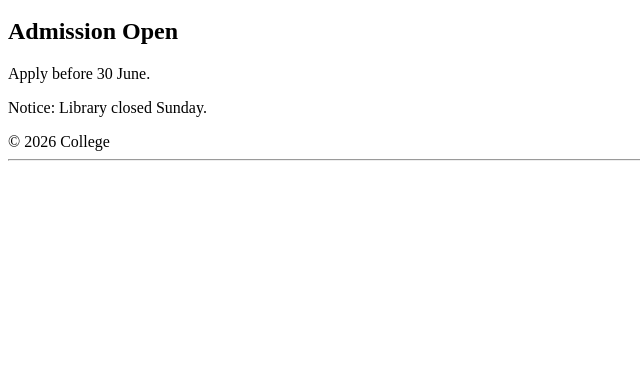
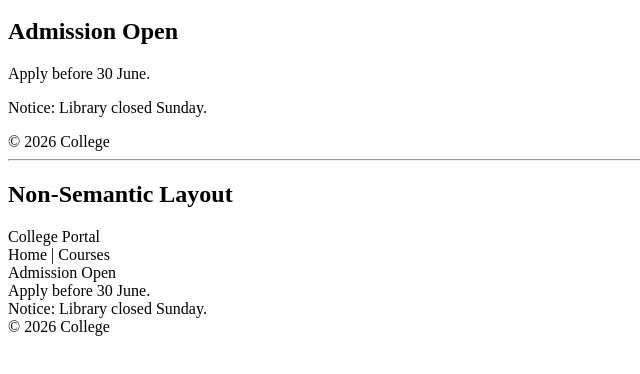
Before and after one commit to Samrat-0202/WDW_0931, a plain HTML site: page Web Designing Assignment/Assignment4.html in a window 1280 px wide. Shown: the part 100-474 px from the top of the page, without its empty margins (0-640 px from the left). Drawn offline with Linux system fonts and the light colour scheme.

Commit message:
assign4.2

```diff
--- a/Web Designing Assignment/Assignment4.html
+++ b/Web Designing Assignment/Assignment4.html
@@ -31,7 +31,15 @@
 
     <hr>
 
-
+    <div>
+        <h2>Non-Semantic Layout</h2>
+        <div>College Portal</div>
+        <div>Home | Courses</div>
+        <div>Admission Open</div>
+        <div>Apply before 30 June.</div>
+        <div>Notice: Library closed Sunday.</div>
+        <div>&copy; 2026 College</div>
+    </div>
 
 </body>
 </html>
```
